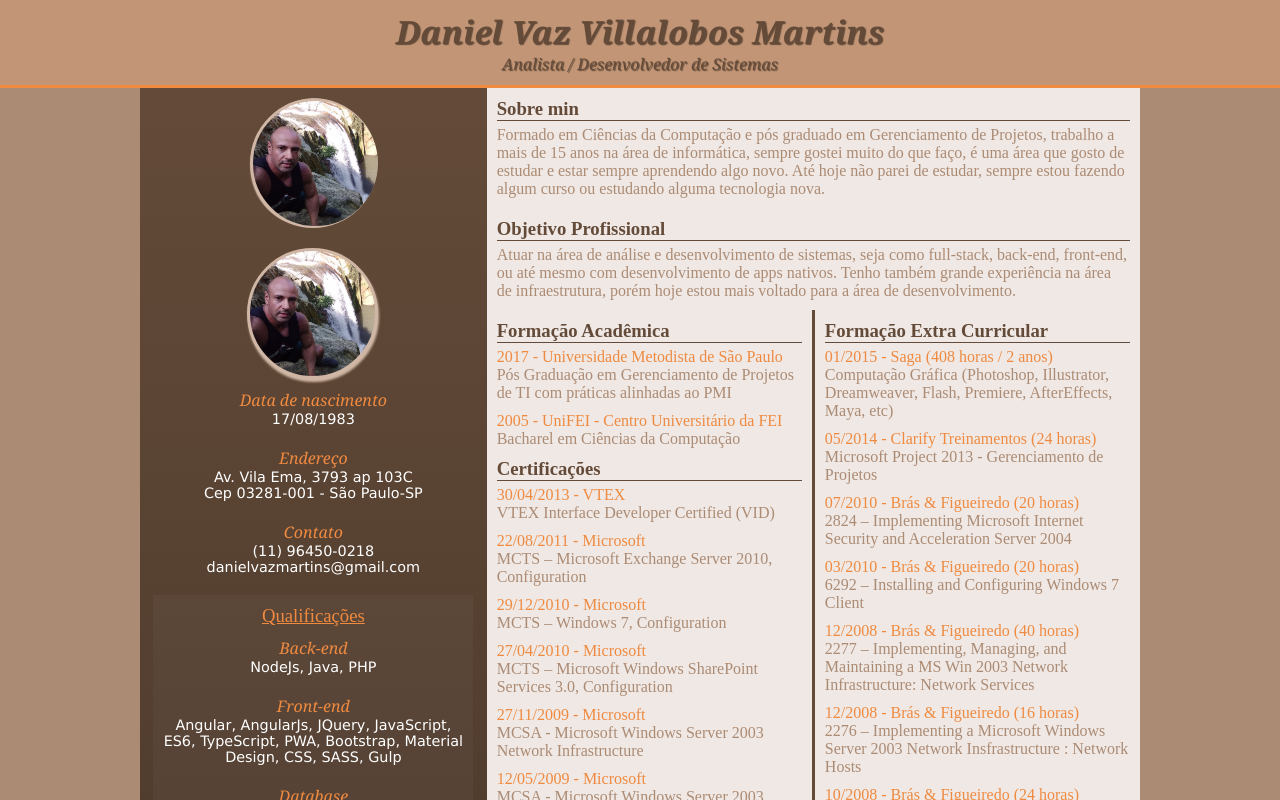
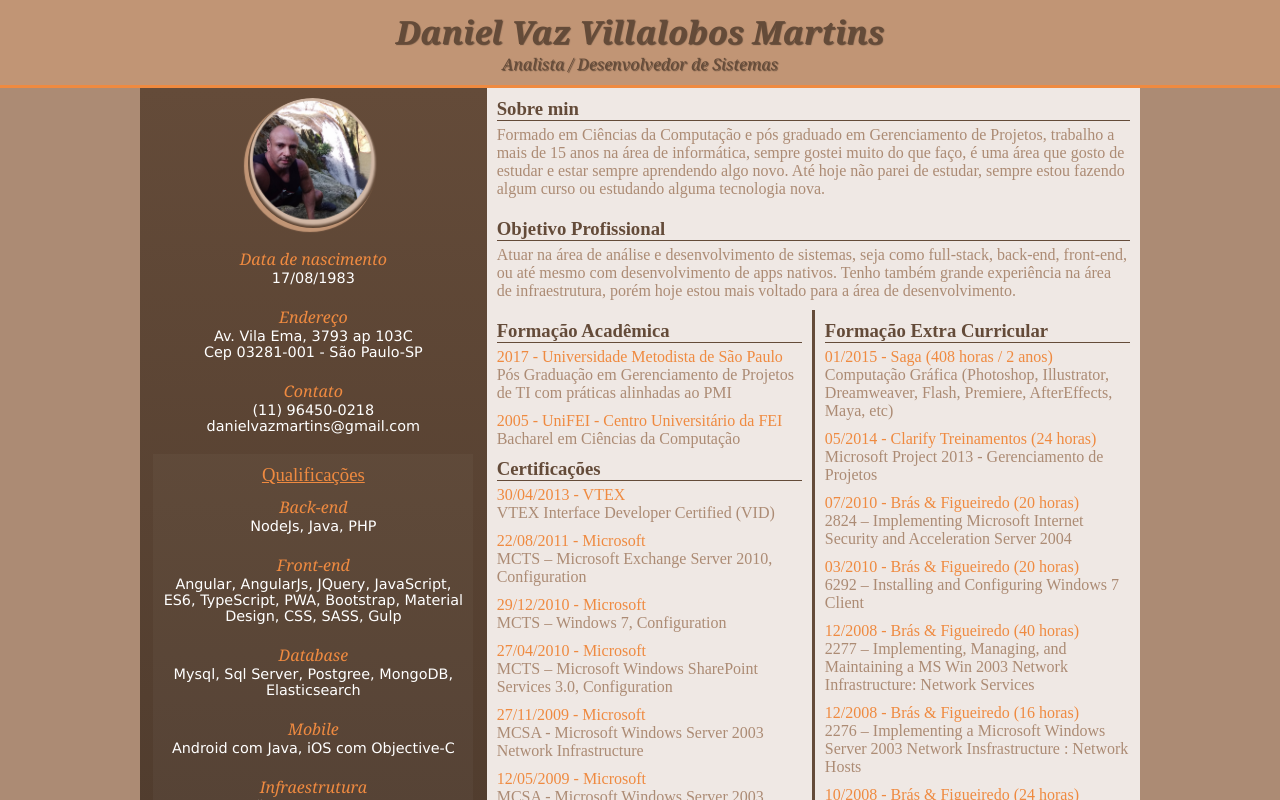
Before and after one commit to danielvazmartins/mysite, an Angular app in the folder resume/: page / in a window 1280 px wide. Shown: the top 800 px of the page. Built offline with nearby package versions, Linux system fonts and the light colour scheme.

Commit message:
ajustando foto

```diff
--- a/resume/src/app/resume/resume.component.html
+++ b/resume/src/app/resume/resume.component.html
@@ -5,7 +5,7 @@
     </div>
     <div class="box-resume">
       <div class="sidebar">
-          <div class="perfil"></div>
+          <!-- <div class="perfil"></div> -->
           <div class="perfil-img">
             <img [src]="resume.foto">
           </div>
@@ -35,8 +35,8 @@
                 <h3 class="sub-title" *ngIf="resume.technicalQualifications">Formação Técnica</h3>
                 <app-course-group  *ngFor="let course of resume.technicalQualifications" title="{{course.dateConclusion}} - {{course.institution}}" [data]="course.course"></app-course-group>
             </div>
-            <div class="col">
-                <h3 class="sub-title" *ngIf="resume.extraCourses">Formação Extra Curricular</h3>
+            <div class="col" *ngIf="resume.extraCourses">
+                <h3 class="sub-title">Formação Extra Curricular</h3>
                 <app-course-group  *ngFor="let course of resume.extraCourses" title="{{course.dateConclusion}} - {{course.institution}} ({{course.workload}})" [data]="course.course"></app-course-group>
             </div>
           </div>
--- a/resume/src/app/resume/resume.component.scss
+++ b/resume/src/app/resume/resume.component.scss
@@ -28,6 +28,20 @@
             background: url('/assets/foto-perfil.png');
             border-radius: 50%;
             margin-bottom: 20px;
+        }
+
+        .perfil-img {
+            width: 130px;
+            height: 130px;
+            margin: auto;
+            border-radius: 50%;
+            margin-bottom: 20px;
+            overflow: hidden;
+            box-shadow: -3px 3px 1px 1px #c19575;
+
+            img {
+                width: 100%;
+            }
         }
 
         .box-skills {
```
Also changed, not shown: 1 other file (tests, documents, lock files or other folders).
